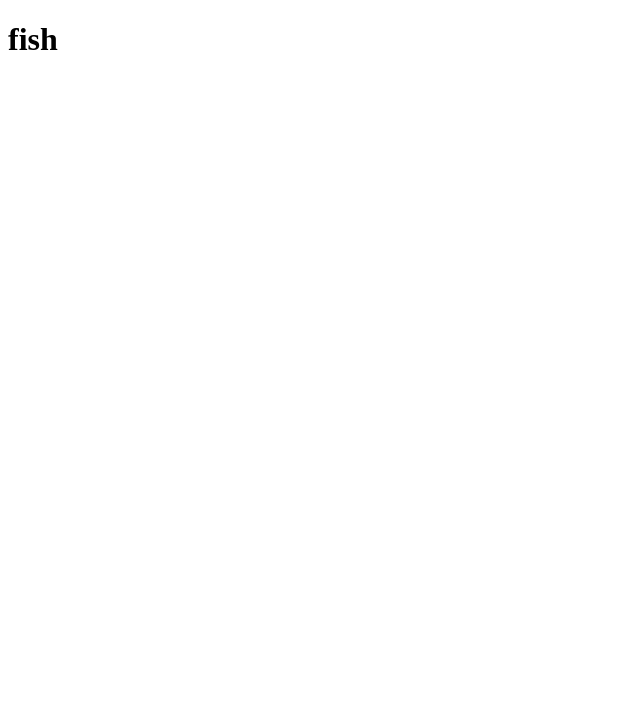
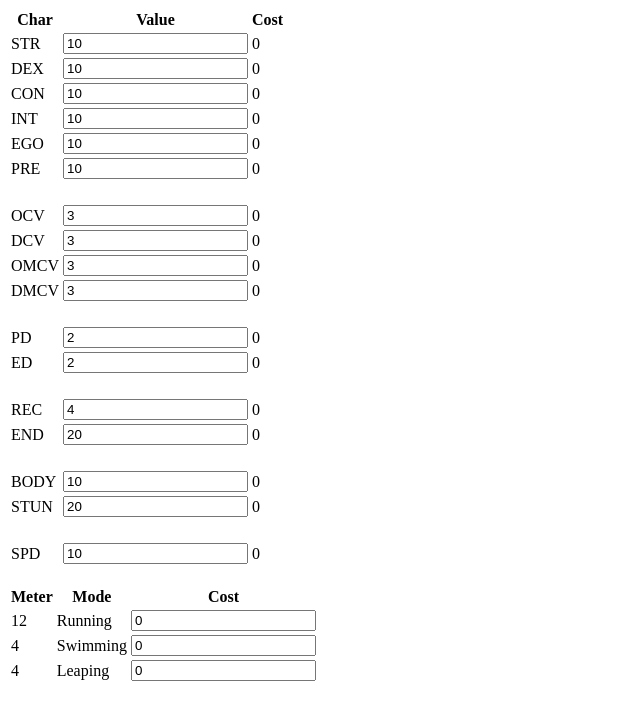
Before and after one commit to ldumaguing/Summaries, a PHP site: page / in a window 1280 px wide. Before the commit the part shown is almost empty. Shown: the top 720 px of the page, without its empty margins (0-640 px from the left). Run offline with PHP 8.4, Linux system fonts and the light colour scheme.

Commit message:
Add files via upload

```diff
--- /dev/null
+++ b/HERO/foo.php
@@ -0,0 +1,4 @@
+<?php
+$name = $_POST['name'];
+echo $name;
+?>
--- a/HERO/index.php
+++ b/HERO/index.php
@@ -1,13 +1,99 @@
 <!DOCTYPE html>
-<html>
-<head>
-<title>Character Creation</title>
-<style>
-</style>
-</head>
-<body>
-<script></script>
-<h1>fish</h1>
+<html lang="en">
+  <head>
+    <meta charset="UTF-8">
+    <meta name="viewport" content="width=device-width, initial-scale=1.0">
+    <meta http-equiv="X-UA-Compatible" content="ie=edge">
+    <title>Test</title>
+    <link rel="stylesheet" href="style.css">
+  </head>
+  <body>
+	<script src="index.js"></script>
 
-</body>
+
+<div>
+<table>
+<tr>
+<th>Char</th>
+<th>Value</th>
+<th>Cost</th>
+</tr>
+<tr><td>STR</td>
+<td><input id="str" type="number" min="0" value="10"></td><td id="strC">0</td></tr>
+<tr><td>DEX</td>
+<td><input id="dex" type="number" min="1" value="10"></td><td id="dexC">0</td></tr>
+<tr><td>CON</td>
+<td><input id="con" type="number" min="1" value="10"></td><td id="conC">0</td></tr>
+<tr><td>INT</td>
+<td><input id="int" type="number" min="1" value="10"></td><td id="intC">0</td></tr>
+<tr><td>EGO</td>
+<td><input id="ego" type="number" min="1" value="10"></td><td id="egoC">0</td></tr>
+<tr><td>PRE</td>
+<td><input id="pre" type="number" min="1" value="10"></td><td id="preC">0</td></tr>
+<tr><td><br></td></tr>
+<tr><td>OCV</td>
+<td><input id="ocv" type="number" min="1" value="3"></td><td id="ocvC">0</td></tr>
+
+<tr><td>DCV</td>
+<td><input id="dcv" type="number" min="1" value="3"></td><td id="dcvC">0</td></tr>
+
+<tr><td>OMCV</td>
+<td><input id="omcv" type="number" min="1" value="3"></td><td id="omcvC">0</td></tr>
+
+<tr><td>DMCV</td>
+<td><input id="dmcv" type="number" min="1" value="3"></td><td id="dmcvC">0</td></tr>
+<tr><td><br></td></tr>
+<tr><td>PD</td>
+<td><input id="pd" type="number" min="1" value="2"></td><td id="pdC">0</td></tr>
+
+<tr><td>ED</td>
+<td><input id="ed" type="number" min="1" value="2"></td><td id="edC">0</td></tr>
+<tr><td><br></td></tr>
+<tr><td>REC</td>
+<td><input id="rec" type="number" min="1" value="4"></td><td id="recC">0</td></tr>
+
+<tr><td>END</td>
+<td><input id="end" type="number" min="1" value="20"></td><td id="endC">0</td></tr>
+<tr><td><br></td></tr>
+<tr><td>BODY</td>
+<td><input id="BODY" type="number" min="1" value="10"></td><td id="bodyC">0</td></tr>
+
+<tr><td>STUN</td>
+<td><input id="stun" type="number" min="1" value="20"></td><td id="stunC">0</td></tr>
+<tr><td><br></td></tr>
+<tr><td>SPD</td>
+<td><input id="spd" type="number" min="1" value="10"></td><td id="spdC">0</td></tr>
+</table>
+<br>
+<table>
+<tr>
+<th>Meter</th>
+<th>Mode</th>
+<th>Cost</th>
+</tr>
+<tr>
+<td>12</td><td>Running</td><td><input id="running" type="number" min="-12" value="0"></td>
+</tr>
+<tr>
+<td>4</td><td>Swimming</td><td><input id="swimming" type="number" min="-2" value="0"></td>
+</tr>
+<tr>
+<td>4</td><td>Leaping</td><td><input id="leaping" type="number" min="-2" value="0"></td>
+</tr>
+</table>
+
+
+
+</div>
+
+
+
+
+
+
+
+
+
+
+  </body>
 </html>
```
Also changed, not shown: HERO/boilerplate.html (added, +13 -0 lines), HERO/index.js (added), HERO/style.css (added).
